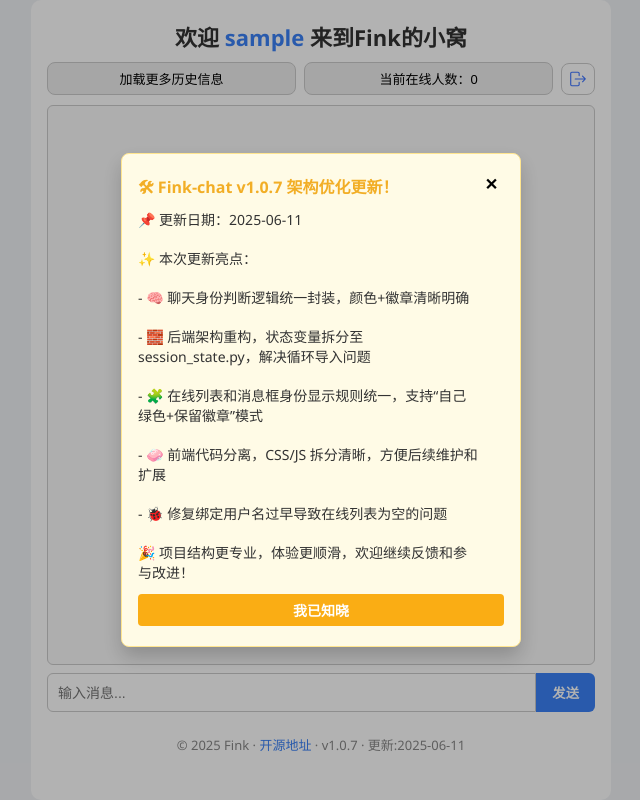
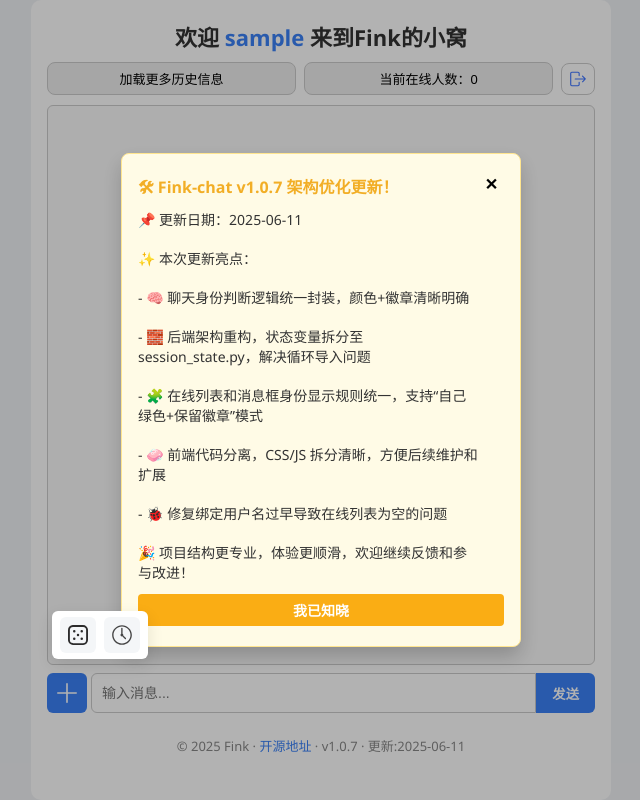
Before and after one commit to finkkk/fink_chat, a Flask app: page /home in a window 1280 px wide. Shown: the whole page, without its empty margins (319-959 px from the left). Run offline with Flask 3, Linux system fonts and the light colour scheme; the visitor is signed in with stand-in values (Sample User, id 1); data that the repository does not hold is empty; some libraries are stand-ins or nearby versions.

Commit message:
添加工具栏

```diff
--- a/static/css/home.css
+++ b/static/css/home.css
@@ -112,7 +112,7 @@ h1 {
   outline: none;
 }
 
-#chat-input button {
+.send-btn {
   padding: 10px 16px;
   background: #3b82f6;
   color: white;
@@ -123,7 +123,7 @@ h1 {
   transition: background-color 0.3s;
 }
 
-#chat-input button:hover {
+.send-btn:hover {
   background: #2563eb;
 }
 
@@ -252,3 +252,84 @@ h1 {
     transform: translate(-50%, -50%);
   }
 }
+
+#tool-container {
+  position: relative;
+}
+
+#tool-toggle-btn {
+  height: 40px;
+  width: 40px;
+  border: none;
+  margin-right: 4px;
+  border-radius: 6px 6px 6px 6px;
+  cursor: pointer;
+  display: flex;
+  align-items: center;
+  background: #3b82f6;
+  justify-content: center;
+  padding: 0;
+}
+
+#tool-icon {
+  width: 20px;
+  height: 20px;
+  transition: transform 0.3s ease;
+}
+
+#tool-icon.rotated {
+  transform: rotate(45deg);
+}
+
+#tool-bar {
+  position: absolute;
+  flex-direction: row;
+  top: -62px;
+  left: 5px;
+  background: #ffffff;
+  border-radius: 6px;
+  box-shadow: 0 6px 16px rgba(0, 0, 0, 0.1);
+  padding: 6px 8px;
+  z-index: 1000;
+  animation: fadeIn 0.2s ease;
+  gap: 8px;
+  align-items: center;
+  display: flex;
+}
+
+
+
+#tool-bar button {
+  width: 36px;
+  height: 36px;
+  border: none;
+  border-radius: 6px;
+  background: #f4f6f8;
+  display: flex;
+  align-items: center;
+  justify-content: center;
+  cursor: pointer;
+  padding: 0;
+  transition: background-color 0.2s ease, transform 0.2s ease;
+}
+
+#tool-bar button:hover {
+  background-color: #e0e7ee;
+  transform: scale(1.05);
+}
+
+#tool-bar button img {
+  width: 20px;
+  height: 20px;
+}
+
+@keyframes fadeIn {
+  from {
+    opacity: 0;
+    transform: translateY(10px);
+  }
+  to {
+    opacity: 1;
+    transform: translateY(0);
+  }
+}
--- a/static/js/home.js
+++ b/static/js/home.js
@@ -479,3 +479,55 @@ if ("serviceWorker" in navigator) {
       .catch((err) => console.log("ServiceWorker 注册失败:", err));
   });
 }
+
+
+const toggleBtn = document.getElementById("tool-toggle-btn");
+const toolBar = document.getElementById("tool-bar");
+const toolIcon = document.getElementById("tool-icon");
+// 切换工具栏显示
+toggleBtn.addEventListener("click", () => {
+  const isOpen = toolBar.style.display === "flex";
+  toolBar.style.display = isOpen ? "none" : "flex";
+  toolIcon.classList.toggle("rotated", !isOpen);
+});
+// 点击外部隐藏工具栏
+document.addEventListener("click", (e) => {
+  if (!toolBar.contains(e.target) && !toggleBtn.contains(e.target)) {
+    toolBar.style.display = "none";
+    toolIcon.classList.remove("rotated");
+  }
+});
+
+
+
+
+// 打开投票弹窗
+function openPollModal() {
+  document.getElementById("poll-overlay").style.display = "block";
+  document.getElementById("poll-modal").style.display = "block";
+  document.body.style.overflow = "hidden";
+}
+// 关闭投票弹窗
+function closePollModal() {
+  document.getElementById("poll-overlay").style.display = "none";
+  document.getElementById("poll-modal").style.display = "none";
+  document.body.style.overflow = "";
+}
+// 提交创建投票
+function submitPoll() {
+  const title = document.getElementById("poll-title").value.trim();
+  const options = document.getElementById("poll-options").value.trim().split("\n").filter(opt => opt);
+
+  if (!title || options.length < 2) {
+    alert("请输入标题和至少两个选项！");
+    return;
+  }
+
+  // Socket 发送事件
+  socket.emit("create_poll", {
+    question: title,
+    options: options,
+  });
+
+  closePollModal();
+}
--- a/templates/home.html
+++ b/templates/home.html
@@ -80,10 +80,29 @@ width: 100vw; height: 100vh; background: rgba(0, 0, 0, 0.3); z-index: 998;">
     </div>
 
     <div id="chat-box"></div>
+
     <div id="chat-input">
+      <!-- 工具栏按钮 + 工具栏 -->
+      <div id="tool-container">
+        <button id="tool-toggle-btn">
+          <img id="tool-icon" src="/static/assets/img/add.svg" alt="工具" />
+        </button>
+        <!-- 工具栏 -->
+        <div id="tool-bar">
+
+          <button onclick="sendMessage('/roll')">
+            <img src="/static/assets/img/dice.svg" alt="骰子" />
+          </button>
+          <button onclick="sendMessage('/time')">
+            <img src="/static/assets/img/clock.svg" alt="时间" />
+          </button>
+        </div>
+      </div>
       <input type="text" id="message" placeholder="输入消息..." />
-      <button onclick="sendMessage()">发送</button>
+      <button class="send-btn" onclick="sendMessage()">发送</button>
     </div>
+
+
 
     <div id="footer">
       © 2025 Fink ·
```
Also changed, not shown: static/assets/img/add.svg (added), static/assets/img/clock.svg (added), static/assets/img/dice.svg (added).
